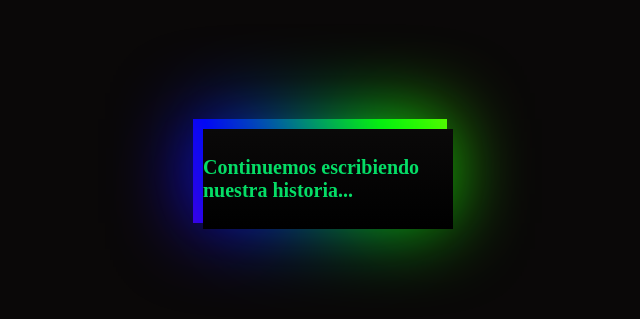
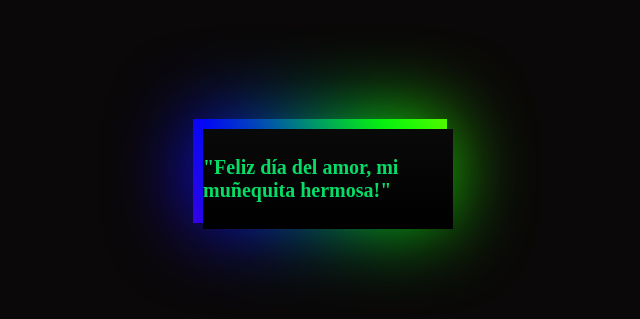
Before and after one commit to AliRodolfo/paginaAli, a plain HTML site: page index.html in a window 1280 px wide. Shown: the part 221-540 px from the top of the page, without its empty margins (312-952 px from the left). Drawn offline with Linux system fonts and the light colour scheme.

Commit message:
Update index.html

```diff
--- a/index.html
+++ b/index.html
@@ -8,8 +8,6 @@
     <title>Para mi muñequita</title>
 </head>
 <body>
-<div class="animacion">Continuemos escribiendo nuestra historia...</div>
-
-
+<div class="animacion">"Feliz día del amor, mi muñequita hermosa!"</div>
 </body>
 </html>
```
